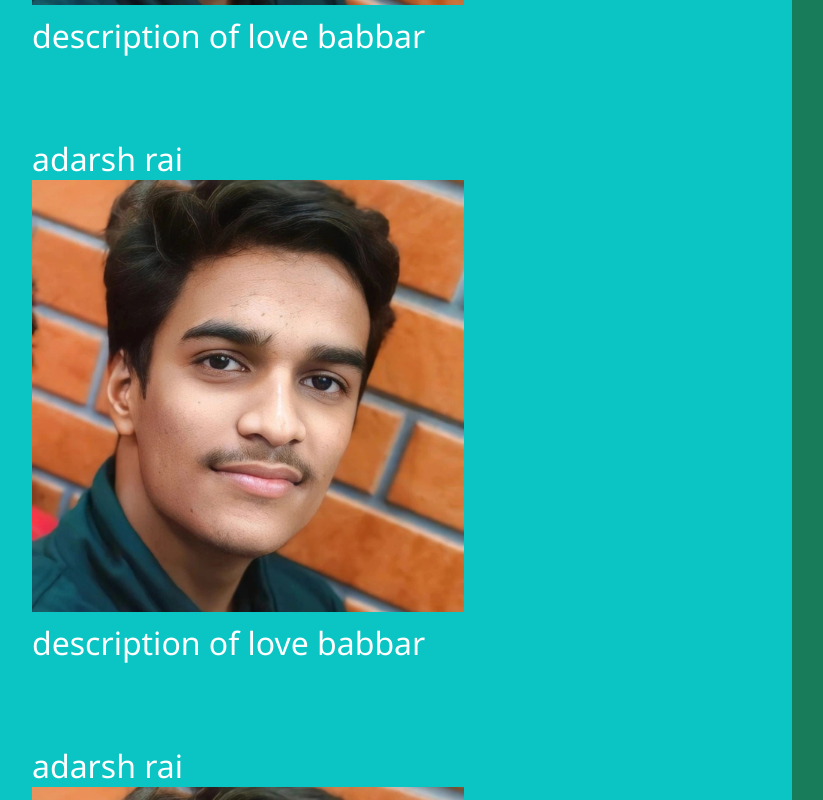
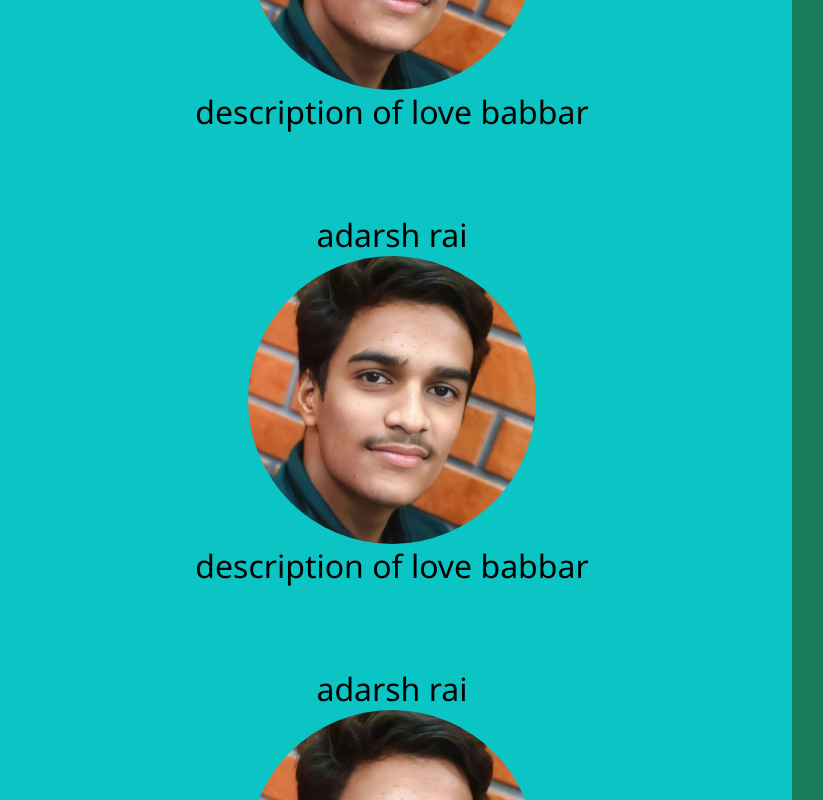
Before and after one commit to Algohercules/react, a React (Vite) app in the folder react-project-two/: page / in a window 1280 px wide. Shown: the top 800 px of the page, without its empty margins (8-831 px from the left). Built offline with nearby package versions, Linux system fonts and the light colour scheme.

Commit message:
a basic component created

```diff
--- a/react-project-two/src/components/userCard.css
+++ b/react-project-two/src/components/userCard.css
@@ -1,10 +1,17 @@
 .user-container{
     background-color: rgb(11, 196, 196);
     padding: 40px;
+    color: black;
+    display: flex;
+    flex-direction: column;
+    justify-content: centre;
+    align-items: center;
+    gap: 1.5 rem;
 }
 
 #user-image{
     height: 40%;
-    width: 60%;
+    width: 40%;
+    border-radius: 50%;
 
 }
```
Also changed, not shown: react-project-two/src/App.jsx (line endings or trailing spaces).
